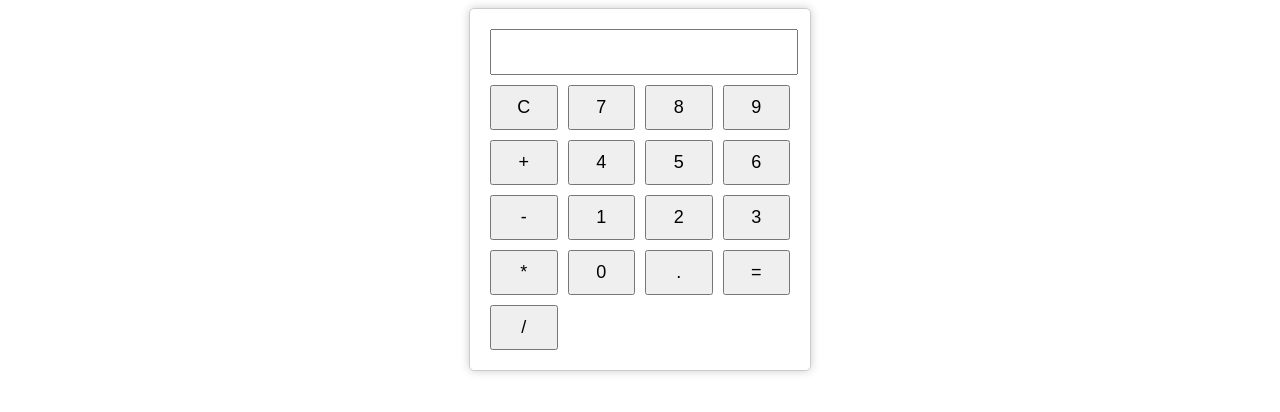
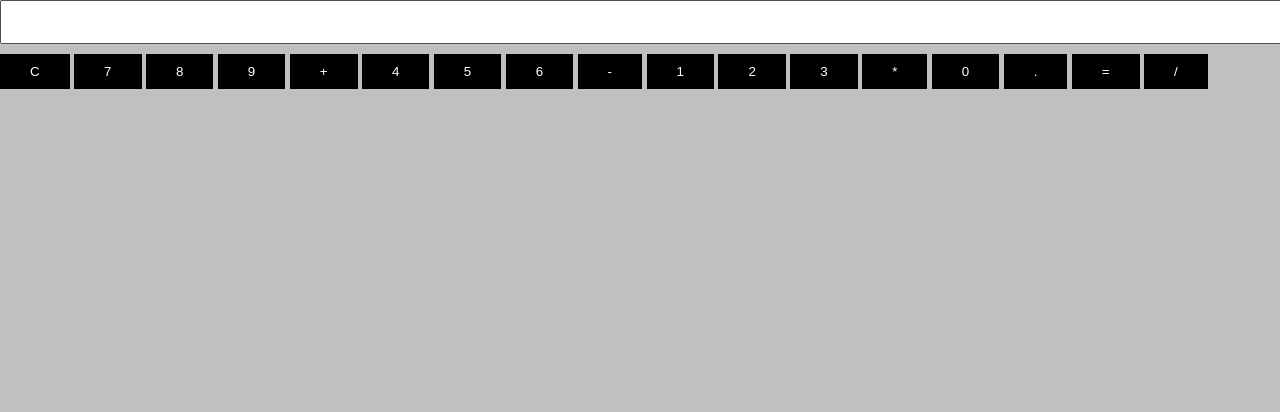
Before and after one commit to manuputy/pkk_xib, a plain HTML site: page calculator.html in a window 1280 px wide. Drawn offline with Linux system fonts and the light colour scheme.

Commit message:
Add files via upload

```diff
--- a/style.css
+++ b/style.css
@@ -1,33 +1,31 @@
-body {
-    font-family: Arial, sans-serif;
+body{
+    font-family: Arial, Helvetica, sans-serif;
+    background-color: silver;
+    margin: 0;
+    padding: 0;
+}
+.container{
+    max-width: 400px;
+    margin: 20px auto;
+    background-color: white;
+    padding: 20px;
+    border-radius: 5px;
+    box-shadow: 0 0 5px rgba(red, green, blue, alpha);
+}
+h1{
     text-align: center;
 }
-
-.calculator {
-    width: 300px;
-    margin: 0 auto;
-    padding: 20px;
-    border: 1px solid #ccc;
-    border-radius: 5px;
-    box-shadow: 0 0 10px rgba(0, 0, 0, 0.2);
-}
-
-#display {
+input{
     width: 100%;
     height: 40px;
+    padding: 0;
+    margin: 0;
     margin-bottom: 10px;
-    font-size: 24px;
-    text-align: right;
 }
-
-.buttons {
-    display: grid;
-    grid-template-columns: repeat(4, 1fr);
-    grid-gap: 10px;
+button{
+    background-color: black;
+    color: white;
+    border: none;
+    padding: 10px 30px;
+    cursor: pointer;
 }
-
-button {
-    width: 100%;
-    padding: 10px;
-    font-size: 18px;
-}
```
Also changed, not shown: todo.html (added, +19 -0 lines).
